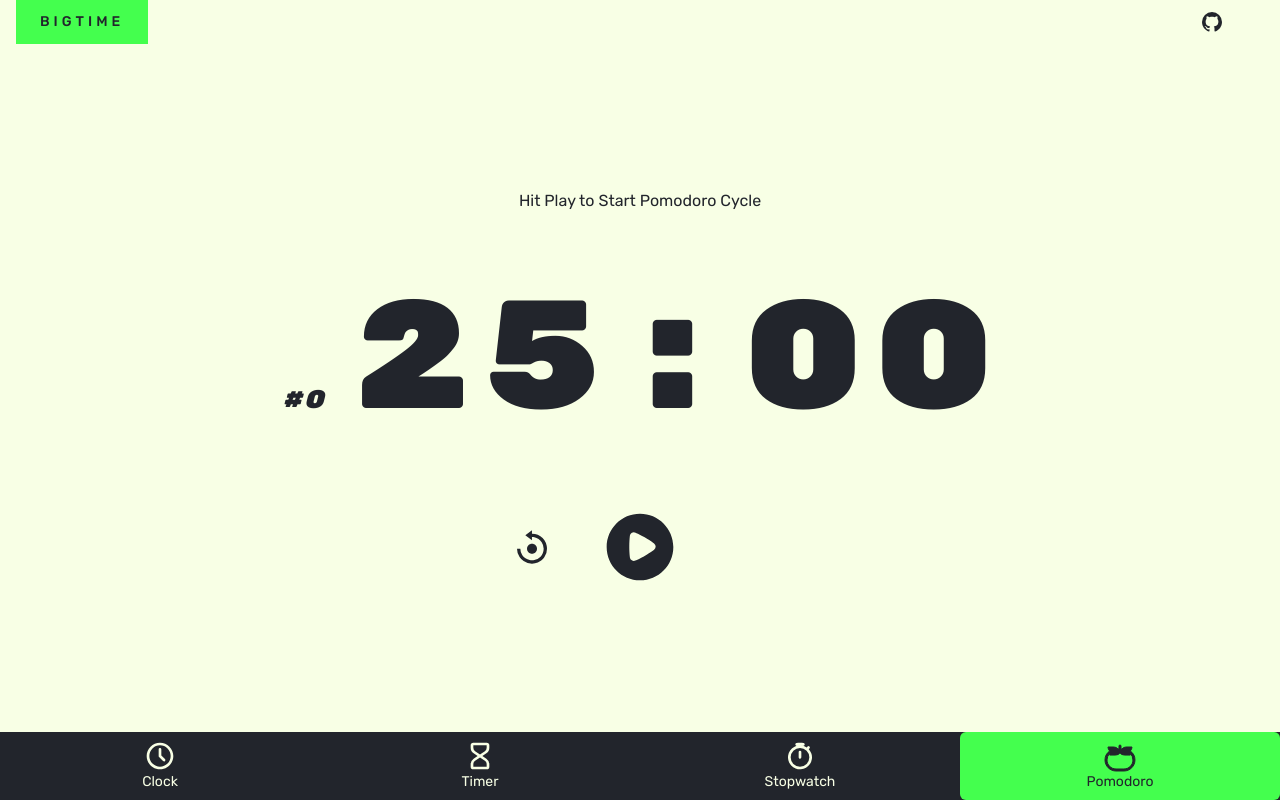
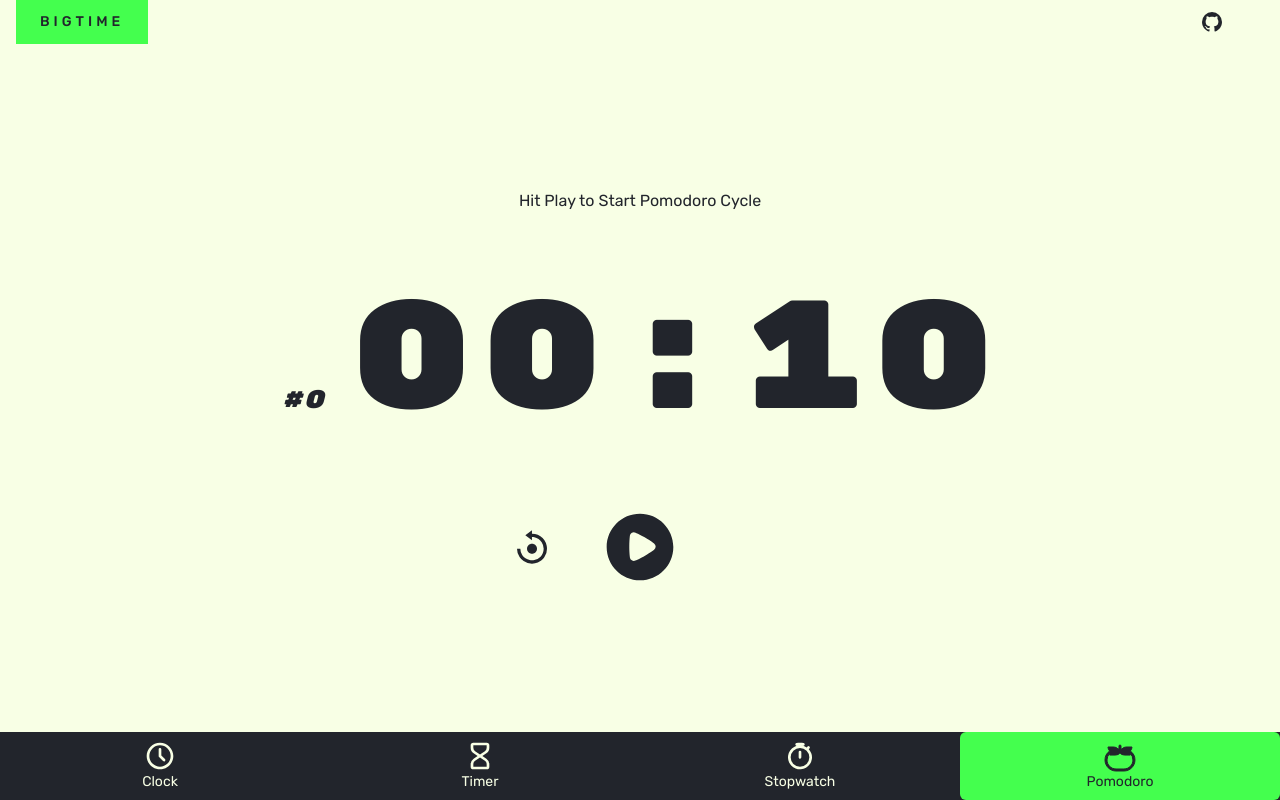
Before and after one commit to pk504b/bigtime, a Next.js app: page /pomodoro in a window 1280 px wide. Built offline with nearby package versions, Linux system fonts and the light colour scheme.

Commit message:
add web notifications

```diff
--- a/src/app/pomodoro/page.tsx
+++ b/src/app/pomodoro/page.tsx
@@ -1,15 +1,17 @@
 "use client";
 
-import React, { useState, useEffect, useRef, use } from "react";
+import React, { useState, useEffect, useRef } from "react";
+import { useRouter } from "next/navigation";
 import { Duration } from "luxon";
 import Layout from "@/components/Layout";
 import { PauseIcon, PlayIcon, ResetIcon } from "@/lib/icons";
 
 const INITIAL_MSG = "Hit Play to Start Pomodoro Cycle";
-const FOCUS_TIME = { minutes: 25 };
-const BREAK_TIME = { minutes: 5 };
+const FOCUS_TIME = { seconds: 10 };
+const BREAK_TIME = { seconds: 5 };
 
 export default function Page() {
+  const router = useRouter();
   const [isRunning, setIsRunning] = useState(false);
   const [isBreak, setIsBreak] = useState(false);
   const [duration, setDuration] = useState(Duration.fromObject(FOCUS_TIME));
@@ -17,40 +19,114 @@ export default function Page() {
   const intervalRef = useRef<NodeJS.Timeout | null>(null);
   const [message, setMessage] = useState(INITIAL_MSG);
 
+  function playBeep() {
+    try {
+      const AudioContextClass =
+        window.AudioContext || (window as any).webkitAudioContext;
+      if (!AudioContextClass) return;
+
+      const audioCtx = new AudioContextClass();
+
+      const playTone = (freq: number, startTime: number, duration: number) => {
+        const oscillator = audioCtx.createOscillator();
+        const gainNode = audioCtx.createGain();
+
+        oscillator.connect(gainNode);
+        gainNode.connect(audioCtx.destination);
+
+        oscillator.type = "sine";
+        oscillator.frequency.setValueAtTime(freq, startTime);
+
+        gainNode.gain.setValueAtTime(0, startTime);
+        gainNode.gain.linearRampToValueAtTime(0.1, startTime + 0.01);
+        gainNode.gain.linearRampToValueAtTime(0, startTime + duration);
+
+        oscillator.start(startTime);
+        oscillator.stop(startTime + duration);
+      };
+
+      // Play two short beeps
+      const now = audioCtx.currentTime;
+      playTone(880, now, 0.1);
+      playTone(880, now + 0.2, 0.1);
+    } catch (error) {
+      console.error("Failed to play notification sound:", error);
+    }
+  }
+
+  function sendNotification(
+    title: string,
+    body: string,
+    onAction?: () => void,
+  ) {
+    if ("Notification" in window && Notification.permission === "granted") {
+      const notification = new Notification(title, {
+        body,
+        icon: "/favicon.ico",
+        silent: true,
+      });
+      notification.onclick = (e) => {
+        e.preventDefault();
+        window.focus();
+        router.push("/pomodoro");
+        if (onAction) onAction();
+      };
+    }
+  }
+
   // Handle the timer update
   useEffect(() => {
     if (isRunning) {
       intervalRef.current = setInterval(() => {
-        setDuration((prev) => prev.minus(1000));
+        setDuration((prev) => {
+          const newDur = prev.minus(1000);
+          return newDur.as("seconds") <= 0 ? Duration.fromMillis(0) : newDur;
+        });
       }, 1000);
       setMessage(isBreak ? "Break Time..." : "Focus Session...");
     } else {
-      clearInterval(intervalRef.current!);
-      isBreak
-        ? duration.as("minutes") !== 5 && setMessage("Break Paused")
-        : duration.as("minutes") !== 25 && setMessage("Focus Session Paused");
+      if (intervalRef.current) clearInterval(intervalRef.current);
+      if (!message.includes("Ended")) {
+        isBreak
+          ? duration.as("seconds") !== 5 && setMessage("Break Paused")
+          : duration.as("seconds") !== 10 && setMessage("Focus Session Paused");
+      }
     }
 
     return () => {
-      clearInterval(intervalRef.current!);
+      if (intervalRef.current) clearInterval(intervalRef.current);
     };
   }, [isRunning, isBreak]);
 
   // Timer cycle logic
   useEffect(() => {
-    if (duration.as("seconds") <= 0) {
+    if (isRunning && duration.as("seconds") <= 0) {
+      playBeep();
+      setIsRunning(false);
       if (isBreak) {
         // Switch to Focus Mode
         setIsBreak(false);
         setDuration(Duration.fromObject(FOCUS_TIME));
         setCycleCount(cycleCount + 1);
+        setMessage("Break Ended");
+        sendNotification(
+          "Bigtime",
+          "Break Ended! Click to start Focus Session.",
+          () => setIsRunning(true),
+        );
       } else {
         // Switch to Break Mode
         setIsBreak(true);
         setDuration(Duration.fromObject(BREAK_TIME));
+        setMessage("Focus Session Ended");
+        sendNotification(
+          "Bigtime",
+          "Focus Session Ended! Click to start a Break.",
+          () => setIsRunning(true),
+        );
       }
     }
-  }, [duration, isBreak]);
+  }, [duration, isBreak, isRunning, cycleCount]);
 
   // UPDATE TITLE
   useEffect(() => {
--- a/src/app/timer/page.tsx
+++ b/src/app/timer/page.tsx
@@ -1,6 +1,7 @@
 "use client";
 
 import { useState, useEffect, useRef } from "react";
+import { useRouter } from "next/navigation";
 import { Duration } from "luxon";
 import {
   CaretDownIcon,
@@ -15,6 +16,7 @@ import Layout from "@/components/Layout";
 const INITIAL_MSG = "Swipe Up/Down to Set Timer";
 
 export default function Page() {
+  const router = useRouter();
   const [duration, setDuration] = useState(Duration.fromMillis(0));
   const [isRunning, setIsRunning] = useState(false);
   const [started, setStarted] = useState(false);
@@ -68,23 +70,25 @@ export default function Page() {
       intervalRef.current = setInterval(() => {
         setDuration((prevDur) => {
           const newDur = prevDur.minus(1000);
-          if (newDur.as("seconds") <= 0) {
-            endTimer();
-            return prevDur;
-          }
-          return newDur;
+          return newDur.as("seconds") <= 0 ? Duration.fromMillis(0) : newDur;
         });
       }, 1000);
       setMessage("Timer Running...");
     } else {
-      clearInterval(intervalRef.current!);
+      if (intervalRef.current) clearInterval(intervalRef.current);
       started && setMessage("Timer Paused");
     }
 
     return () => {
-      clearInterval(intervalRef.current!);
+      if (intervalRef.current) clearInterval(intervalRef.current);
     };
   }, [isRunning, started]);
+
+  useEffect(() => {
+    if (isRunning && duration.as("seconds") <= 0) {
+      endTimer();
+    }
+  }, [duration, isRunning]);
 
   // UPDATE TITLE
   useEffect(() => {
@@ -110,14 +114,67 @@ export default function Page() {
     setDuration((prevDur) => prevDur.plus({ minutes: 1 }));
   }
 
+  function playBeep() {
+    try {
+      const AudioContextClass =
+        window.AudioContext || (window as any).webkitAudioContext;
+      if (!AudioContextClass) return;
+
+      const audioCtx = new AudioContextClass();
+
+      const playTone = (freq: number, startTime: number, duration: number) => {
+        const oscillator = audioCtx.createOscillator();
+        const gainNode = audioCtx.createGain();
+
+        oscillator.connect(gainNode);
+        gainNode.connect(audioCtx.destination);
+
+        oscillator.type = "sine";
+        oscillator.frequency.setValueAtTime(freq, startTime);
+
+        gainNode.gain.setValueAtTime(0, startTime);
+        gainNode.gain.linearRampToValueAtTime(0.1, startTime + 0.01);
+        gainNode.gain.linearRampToValueAtTime(0, startTime + duration);
+
+        oscillator.start(startTime);
+        oscillator.stop(startTime + duration);
+      };
+
+      // Play two short beeps
+      const now = audioCtx.currentTime;
+      playTone(880, now, 0.1);
+      playTone(880, now + 0.2, 0.1);
+    } catch (error) {
+      console.error("Failed to play notification sound:", error);
+    }
+  }
+
   function endTimer() {
+    if (!isRunning) return;
+
+    setIsRunning(false);
+    setStarted(false);
     setDuration(Duration.fromMillis(0));
+    setMessage("Timer Ended");
+
     if (intervalRef.current) {
       clearInterval(intervalRef.current);
     }
-    setStarted(false);
-    setIsRunning(false);
-    setMessage("Timer Ended");
+
+    playBeep();
+
+    if ("Notification" in window && Notification.permission === "granted") {
+      const notification = new Notification("Bigtime", {
+        body: "Timer Finished!",
+        icon: "/favicon.ico",
+        silent: true,
+      });
+      notification.onclick = (e) => {
+        e.preventDefault();
+        window.focus();
+        router.push("/timer");
+      };
+    }
   }
 
   return (
--- a/src/components/Header.tsx
+++ b/src/components/Header.tsx
@@ -1,5 +1,5 @@
 "use client";
-
+import { useEffect, useState } from "react";
 import { usePathname } from "next/navigation";
 import Search from "./Search";
 import { BellIcon, CoffeeIcon, GithubIcon } from "@/lib/icons";
@@ -7,6 +7,21 @@ import Link from "next/link";
 
 export default function Header() {
   const pathname = usePathname();
+  const [permission, setPermission] =
+    useState<NotificationPermission>("default");
+
+  useEffect(() => {
+    if ("Notification" in window) {
+      setPermission(Notification.permission);
+    }
+  }, []);
+
+  const requestPermission = async () => {
+    if ("Notification" in window) {
+      const result = await Notification.requestPermission();
+      setPermission(result);
+    }
+  };
 
   return (
     <header className="">
@@ -23,9 +38,21 @@ export default function Header() {
           {pathname.includes("/clock") && <Search />}
 
           <div className="flex items-center gap-4">
-            {/* <button className="cursor-pointer">{<BellIcon />}</button> */}
-            <a href="https://github.com/pk504b/bigtime" target="_blank">{<GithubIcon />}</a>
-            <a href="https://ko-fi.com/pk504b" target="_blank">{<CoffeeIcon />}</a>
+            {permission === "default" && (
+              <button
+                className="cursor-pointer hover:text-lightbrigtgreen transition-colors"
+                onClick={requestPermission}
+                title="Enable Notifications (for Timer and Pomodoro alerts)"
+              >
+                <BellIcon />
+              </button>
+            )}
+            <a href="https://github.com/pk504b/bigtime" target="_blank">
+              {<GithubIcon />}
+            </a>
+            <a href="https://ko-fi.com/pk504b" target="_blank">
+              {<CoffeeIcon />}
+            </a>
           </div>
         </div>
       </div>
```
